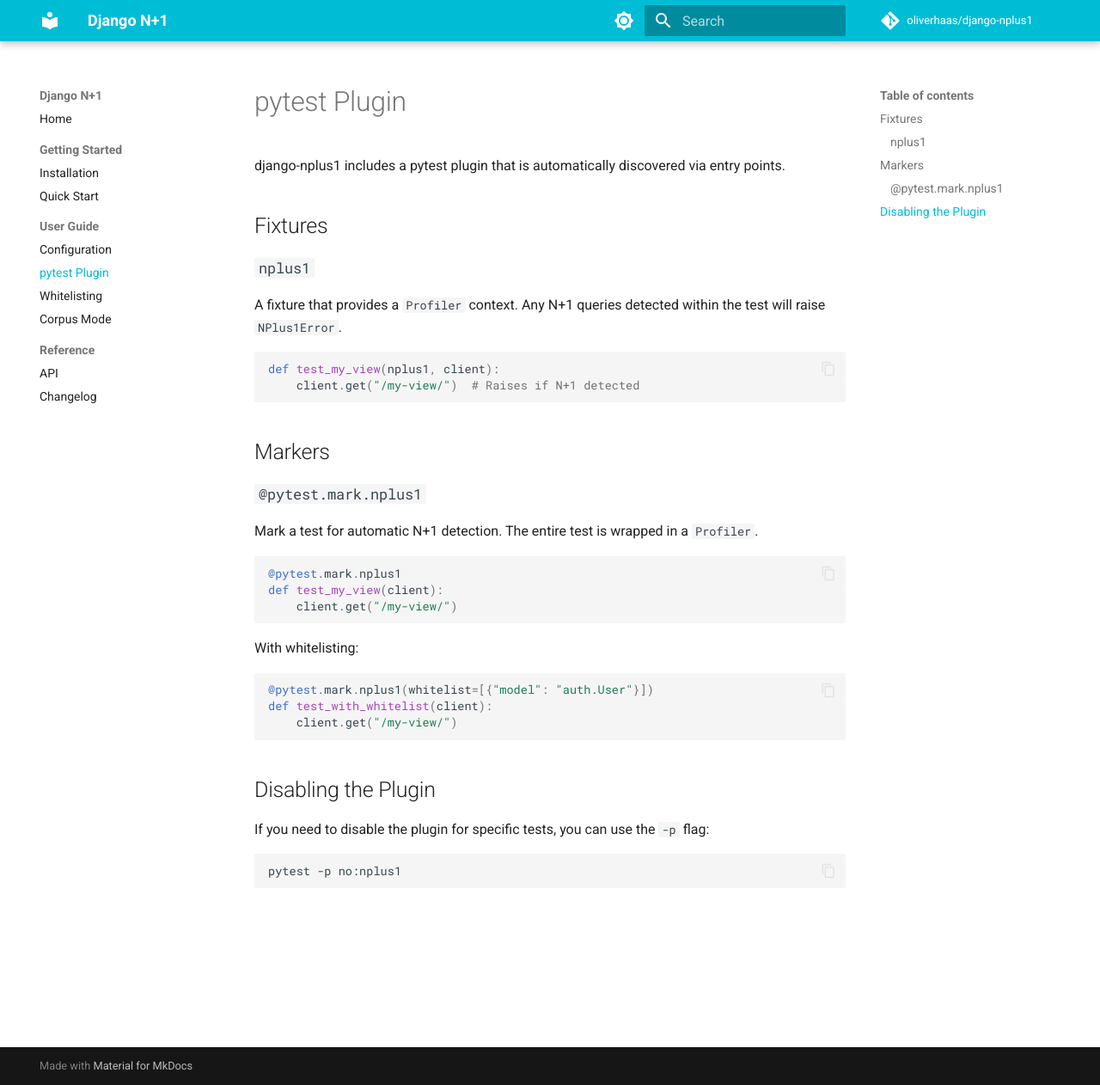
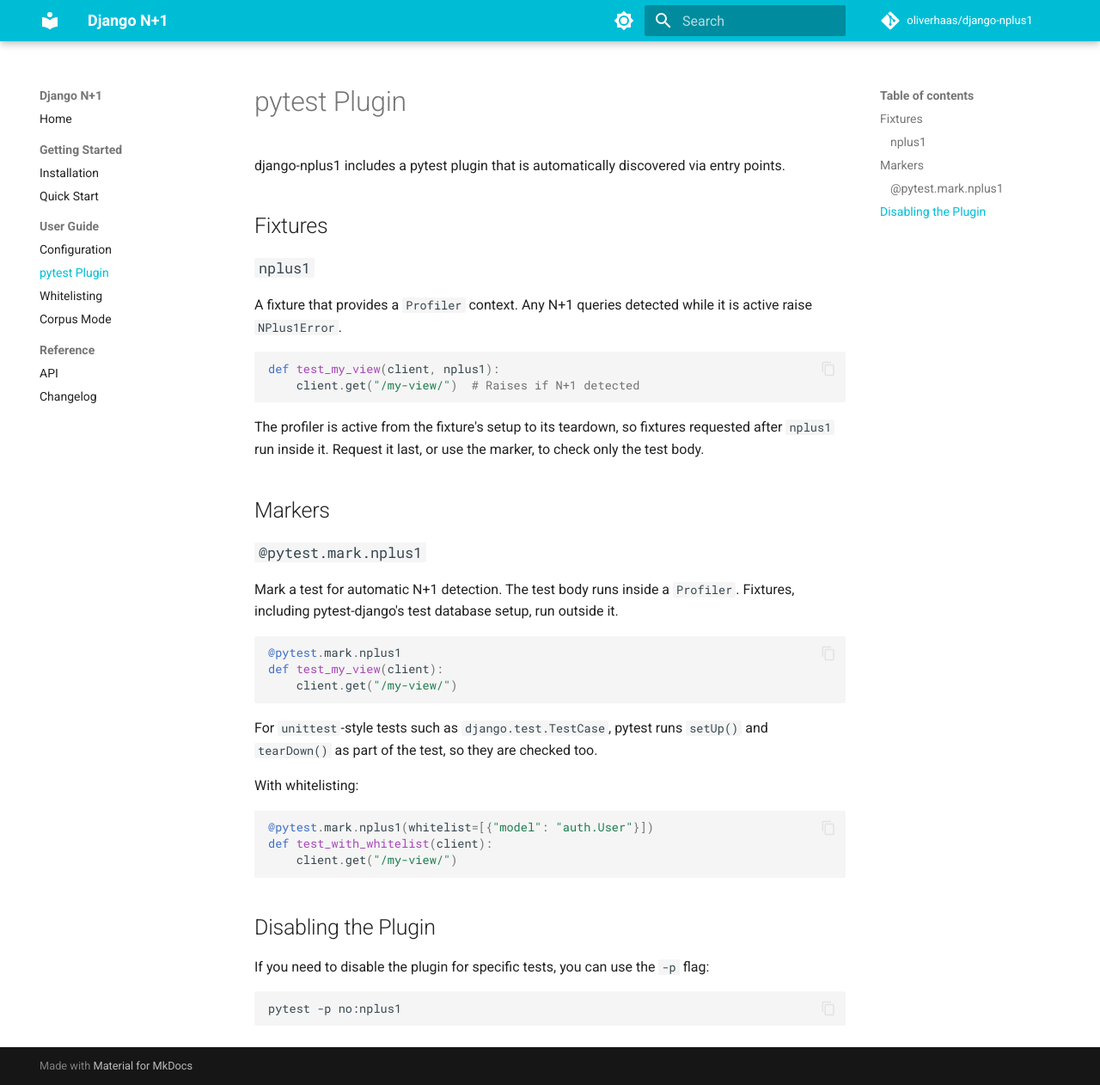
Before and after one commit to oliverhaas/django-nplus1, an MkDocs documentation site: the page built from docs/user-guide/pytest-plugin.md, in a window 1280 px wide and 1262 px high. Shown: the whole window at 86% size. Built offline with MkDocs 1.6.1 and Material for MkDocs 9.7.7, drawn with Linux system fonts in a browser that asks for light colours; comment, search, counter and statistics services are not loaded; the version menu is left out.

Commit message:
fix(plugin): limit @pytest.mark.nplus1 to the test body

````diff
--- a/docs/user-guide/pytest-plugin.md
+++ b/docs/user-guide/pytest-plugin.md
@@ -6,24 +6,28 @@
 
 ### `nplus1`
 
-A fixture that provides a `Profiler` context. Any N+1 queries detected within the test will raise `NPlus1Error`.
+A fixture that provides a `Profiler` context. Any N+1 queries detected while it is active raise `NPlus1Error`.
 
 ```python
-def test_my_view(nplus1, client):
+def test_my_view(client, nplus1):
     client.get("/my-view/")  # Raises if N+1 detected
 ```
+
+The profiler is active from the fixture's setup to its teardown, so fixtures requested after `nplus1` run inside it. Request it last, or use the marker, to check only the test body.
 
 ## Markers
 
 ### `@pytest.mark.nplus1`
 
-Mark a test for automatic N+1 detection. The entire test is wrapped in a `Profiler`.
+Mark a test for automatic N+1 detection. The test body runs inside a `Profiler`. Fixtures, including pytest-django's test database setup, run outside it.
 
 ```python
 @pytest.mark.nplus1
 def test_my_view(client):
     client.get("/my-view/")
 ```
+
+For `unittest`-style tests such as `django.test.TestCase`, pytest runs `setUp()` and `tearDown()` as part of the test, so they are checked too.
 
 With whitelisting:
 
````
Also changed, not shown: docs/reference/api.md (+2 -2 lines), docs/reference/changelog.md (+1 -0 lines), 2 other files.
